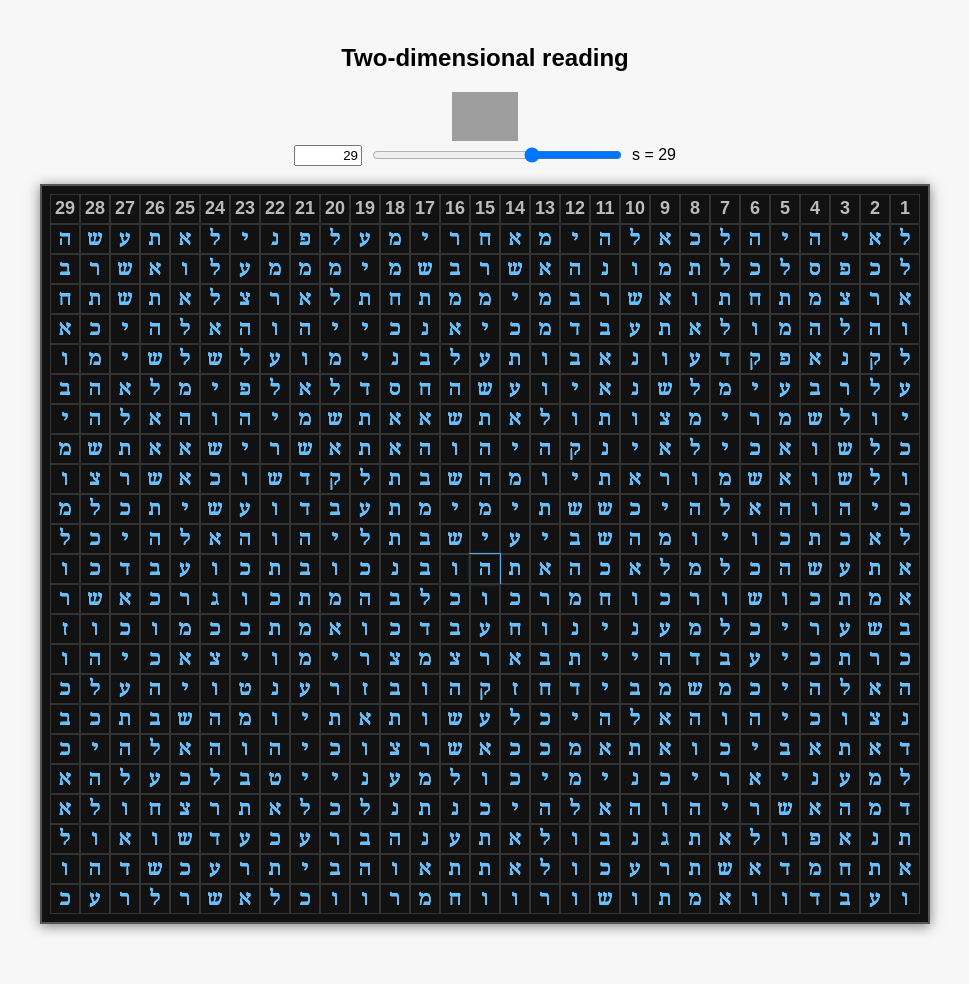
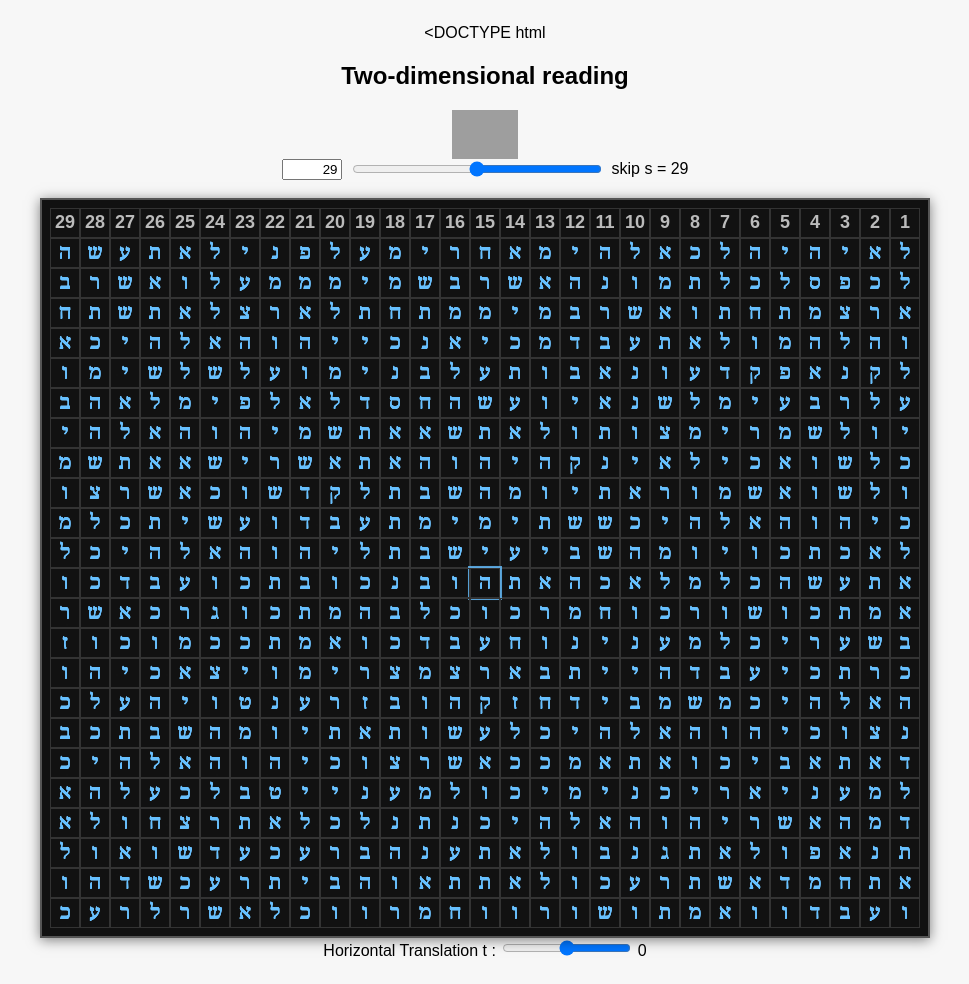
Before and after one commit to casemot/mysp, a plain HTML site: page heb9004b.html in a window 1280 px wide. Shown: the whole page, without its empty margins (155-1124 px from the left). Before the commit the page ends 948 px from the top, so only its background shows below. Drawn offline with Linux system fonts and the light colour scheme; grey boxes are pictures that could not be loaded.

Commit message:
Update heb9004b.html

```diff
--- a/heb9004b.html
+++ b/heb9004b.html
@@ -1,4 +1,4 @@
-<!DOCTYPE html>
+DOCTYPE html>
 <html lang="he" dir="rtl">
 <head>
 <meta charset="utf-8">
@@ -61,7 +61,7 @@ body {
   text-shadow:
     0 0 0.3px #66c0ff,
     0 0 0.5px #99d0ff;
-  /*animation: sparkle 2s infinite alternate;*/
+ /* animation: sparkle 2s infinite alternate;*/
 }
 
 .hebrew-letter:hover {
@@ -84,9 +84,10 @@ body {
 }
 
 .highlight-main {
-  outline: 1px solid rgba(102,192,255,0.8);
+  outline: 2px solid rgba(102,192,255,0.8);
   box-shadow: 0 0 3px rgba(102,192,255,0.5);
-}
+
+
 </style>
 </head>
 <body>
@@ -97,11 +98,19 @@ body {
 </a>
 
 <div id="controls">
-  <label for="srange">s = <span id="sval">29</span></label>
-  <input id="srange" type="range" min="3" max="77" value="29" step="1" style="width:250px;">
-  <input id="sinput" type="number" min="3" max="77" value="29" style="width:60px;">
+  <label for="srange">skip s = <span id="sval">29</span></label>
+  <input id="srange" type="range" min="3" max="55" value="29" step="1" style="width:250px;">
+  <input id="sinput" type="number" min="3" max="55" value="29" style="width:60px;">
 </div>
 <div id="grid-wrapper"><div id="grid"></div></div>
+
+<div>
+  <label for="trange">Horizontal Translation t :</label>
+  <input type="range" id="trange" min="-36" max="37" value="0" step="1">
+  <span id="tval">0</span>
+</div>
+
+
 
 <script>
 const la=["כ", "ע", "ר", "ל", "ר", "ש", "א", "ל", "כ", "ו", "ו", "ר", "מ", "ח", "ו", "ו", "ר", "ו", "ש", "ו", "ת", "מ", "א", "ו", "ו", "ד", "ב",
@@ -154,21 +163,55 @@ const la=["כ", "ע", "ר", "ל", "ר", "ש", "א", "ל", "כ", "ו", "ו", "ר"
 
 function ar(t){const a=[];for(let s=1;s<t-1;s++){a.push(((s-(t%s)===1&&s<3)||(t%s===0))?s*Math.round(t/s):s*(Math.round(t/s)<2?Math.round(t/s)+2:Math.round(t/s)+1));}a.push((t-1)*(Math.round(t/(t-1))+1),t);return a.flat();}
 function cev(s){const a=ar(667),v=a[s-1],c=Math.round(v/2/s)+((Math.round(v/2/s)%2===0)?2:1);return Math.round(c%(v/s));}
-function ceh(s){const a=ar(667),v=a[s-1];return(Math.round((v/s-667)/2)===0)?1:Math.round((v-667)/2);}
+function ceh(s){const a=ar(667),v=a[s-1];return(Math.round((v/s-579)/2)===0)?1:Math.round((v-667)/2);}
+
+function updateTBounds(s){
+  const tRange=document.getElementById('trange');
+  const maxT=Math.trunc((s*Math.ceil(667/(s-1))-667)/2);
+//const maxT=Math.trunc(0.5*(s*(Math.ceil(579/s)+((s*Math.ceil(579/s)-579) % 2)) - 579));
+//const maxT=Math.ceil(0.5*(s*(Math.ceil(579/s)+((s*Math.ceil(579/s)-579) % 2)) - 579));
+//const maxT=Math.ceil((s*Math.ceil((579+0)/s)-579)/2);
+
+
+  tRange.min=-maxT;
+  tRange.max=maxT;
+
+  // Maintenir t dans les nouvelles limites
+  let t=Number(tRange.value);
+  t=Math.max(-maxT,Math.min(maxT,t));
+  tRange.value=t;
+
+  document.getElementById('tval').textContent=t;
+}
+
 
 function renderGrid(s){
+updateTBounds(s);
   document.getElementById('sval').textContent=s;
   const container=document.getElementById('grid');
   container.innerHTML='';
-  const prefix=ceh(s),stream=new Array(prefix).fill('').concat(la.slice());
-  const totalRows=Math.ceil(stream.length/s); while(stream.length<totalRows*s) stream.push('');
-  const hRow=ceh(s)%totalRows, hCol=cev(s)%s;
+
+  const t=Number(document.getElementById('trange').value);
+  const prefix=ceh(s);
+  const stream=new Array(prefix).fill('').concat(la.slice());
+  const totalRows=Math.ceil(stream.length/s);
+  while(stream.length<totalRows*s) stream.push('');
+
+  const totalCells=totalRows*s;
   const mainIndex=prefix+333;
 
-  // header colonnes
+  // Décalage circulaire du flux complet
+  const shifted=new Array(totalCells).fill('');
+  for(let i=0;i<totalCells;i++){
+    const destination=(i+t%totalCells+totalCells)%totalCells;
+    shifted[destination]=stream[i];
+  }
+
+  // En-tête des colonnes : source originale
   const headerRow=document.createElement('div');
   headerRow.className='row';
   headerRow.style.direction='rtl';
+
   for(let i=1;i<=s;i++){
     const h=document.createElement('div');
     h.className='cell header-cell';
@@ -177,39 +220,66 @@ function renderGrid(s){
   }
   container.appendChild(headerRow);
 
-  // lignes
   let letterCount=0;
-  const totalLetters = la.length;
+  const totalLetters=la.length;
   const rows=[];
+
   for(let r=0;r<totalRows;r++){
     const row=document.createElement('div');
     row.className='row';
+
     for(let c=0;c<s;c++){
       const idx=r*s+c;
       const cell=document.createElement('div');
       cell.className='cell';
-      if(stream[idx]!==''){
-        cell.textContent=stream[idx];
+
+      if(shifted[idx]!==''){
+        cell.textContent=shifted[idx];
         cell.classList.add('hebrew-letter');
         letterCount++;
-        cell.title=`Lettre n°${totalLetters - letterCount + 1} — ligne ${totalRows - r}`;
-      } else cell.classList.add('empty');
-      if(idx===mainIndex) cell.classList.add('highlight-main');
+        cell.title=`Letter n°${totalLetters-letterCount+1} — ligne ${totalRows-r}`;
+      }else{
+        cell.classList.add('empty');
+      }
+
+      const shiftedMainIndex=(mainIndex+t%totalCells+totalCells)%totalCells;
+if(idx===shiftedMainIndex) cell.classList.add('highlight-main');
       row.appendChild(cell);
     }
+
     Array.from(row.children).reverse().forEach(c=>row.appendChild(c));
     rows.push(row);
   }
+
   rows.reverse().forEach(r=>container.appendChild(r));
 }
 
-// interaction slider + input
+// Slider original s
 const sRange=document.getElementById('srange');
 const sInput=document.getElementById('sinput');
-sRange.addEventListener('input',e=>{sInput.value=e.target.value;renderGrid(+e.target.value);});
-sInput.addEventListener('input',e=>{let v=+e.target.value;if(v<3)v=3;if(v>77)v=77;sRange.value=v;renderGrid(v);});
+
+sRange.addEventListener('input',e=>{
+  sInput.value=e.target.value;
+  renderGrid(+e.target.value);
+});
+
+sInput.addEventListener('input',e=>{
+  let v=+e.target.value;
+  if(v<3)v=3;
+  if(v>55)v=55;
+  sRange.value=v;
+  renderGrid(v);
+});
+
+// Nouveau slider t
+const tRange=document.getElementById('trange');
+const tVal=document.getElementById('tval');
+
+tRange.addEventListener('input',e=>{
+  tVal.textContent=e.target.value;
+  renderGrid(+sRange.value);
+});
+
 renderGrid(29);
-</script>
-<a href="index.html"></a>
-</body>
+</script></body>
 </html>
```
